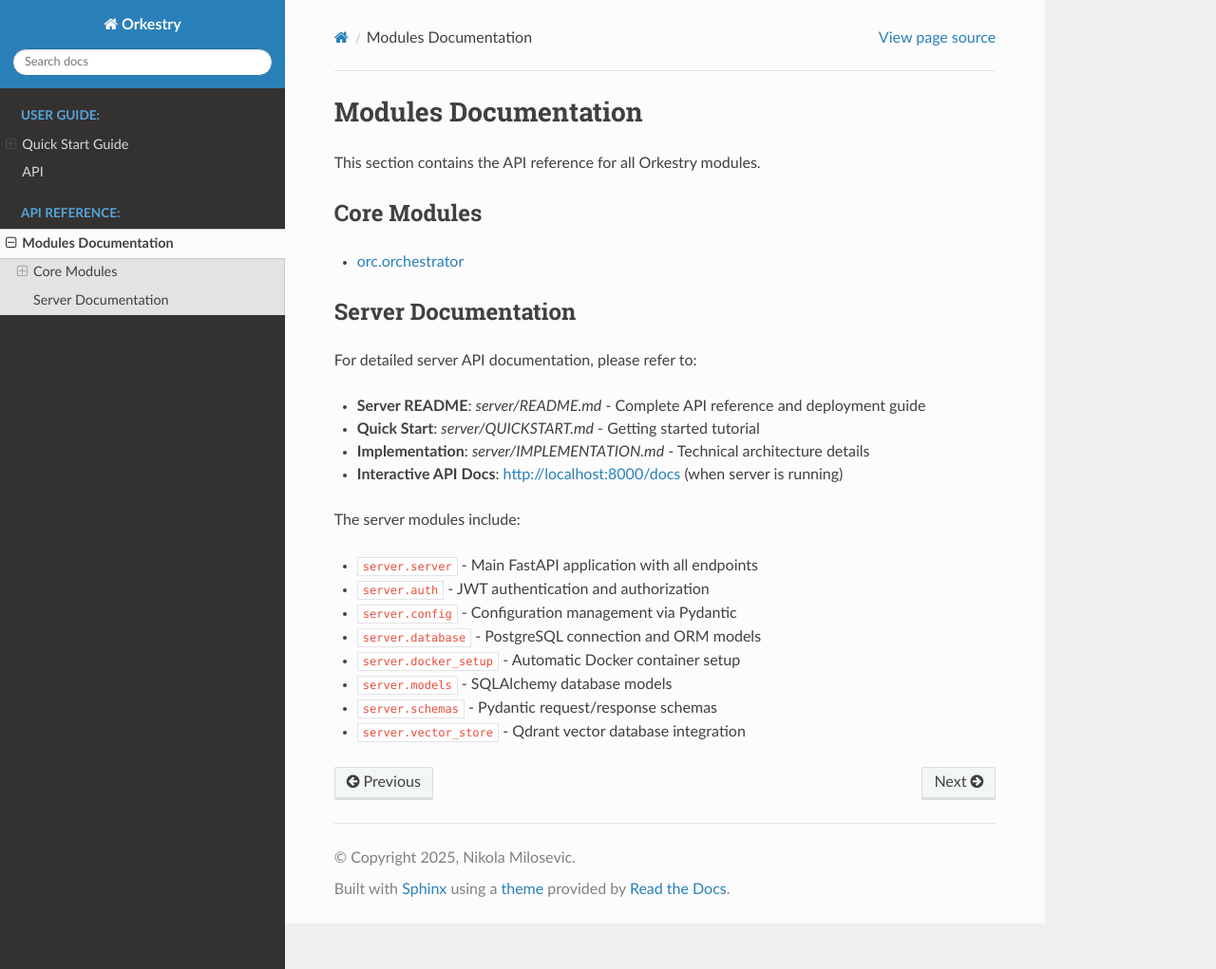
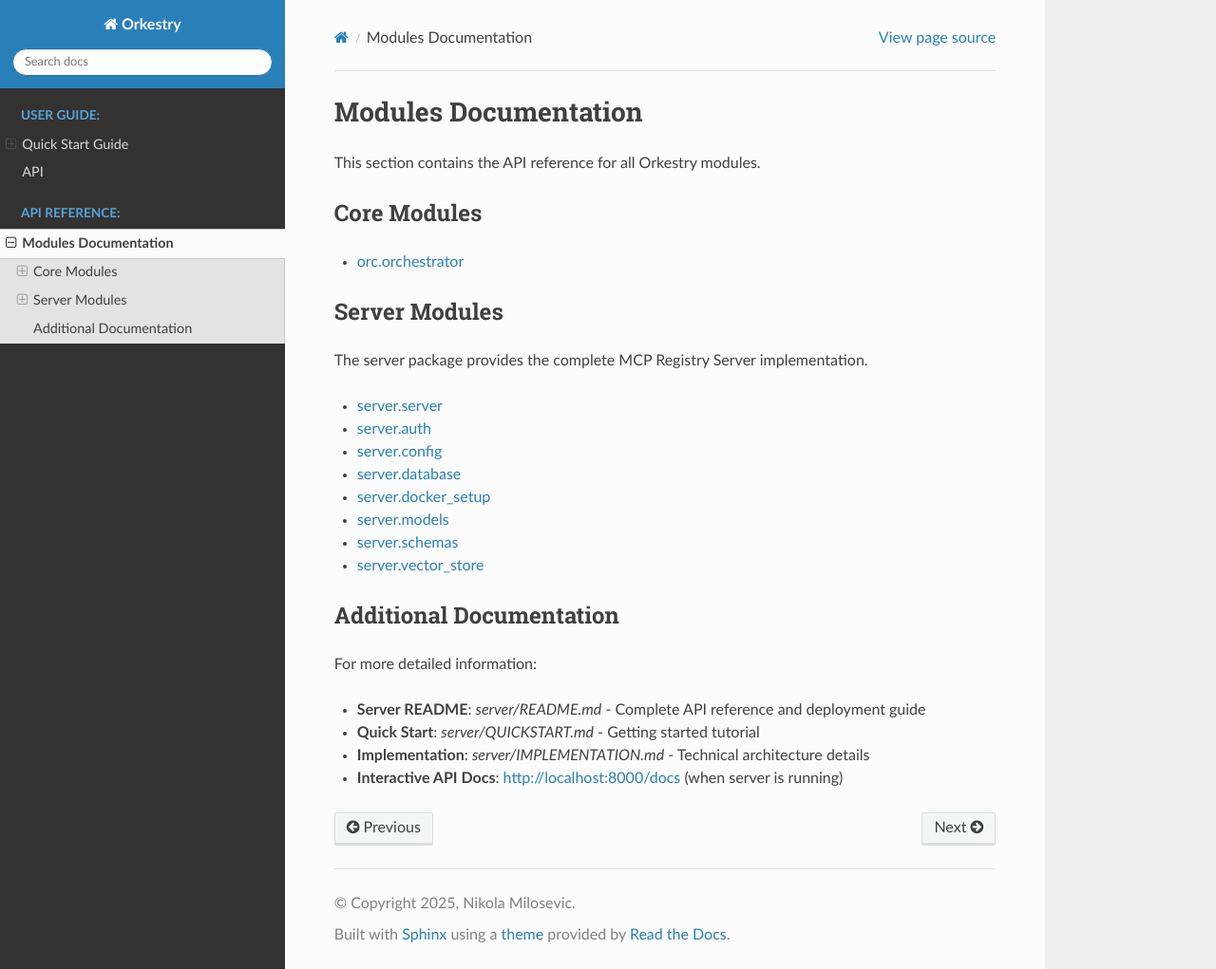
Before and after one commit to nikolamilosevic86/Orkestry, a Sphinx documentation site: the page built from docs/modules.rst, in a window 1280 px wide and 1021 px high. Shown: the whole window at 95% size. Built offline with Sphinx 7.4.7 and the Read the Docs theme 3.1.0, drawn with Linux system fonts in a browser that asks for light colours.

Commit message:
Add complete server module documentation to Sphinx
- Fixed conf.py to properly import server package from project root
- Added qdrant_client.models to mocked modules list
- Updated index.rst to include all 8 server modules
- Updated modules.rst with server module references
- Successfully generated comprehensive API documentation for:
  - server.server (main FastAPI application)
  - server.auth (JWT authentication)
  - server.config (Pydantic settings)
  - server.database (SQLAlchemy integration)
  - server.docker_setup (container orchestration)
  - server.models (ORM models)
  - server.schemas (request/response schemas)
  - server.vector_store (Qdrant integration)
- Build succeeded with 27 warnings (mostly duplicate references)
- All docstrings properly rendered with Read the Docs theme
- Follows Zen of Python: comprehensive, explicit documentation

```diff
--- a/docs/conf.py
+++ b/docs/conf.py
@@ -9,9 +9,11 @@
 import sys
 from unittest.mock import MagicMock
 
-# Add parent directory to path to import modules
-sys.path.insert(0, os.path.abspath('..'))
-sys.path.insert(0, os.path.abspath('../server'))
+# Get the absolute path to the project root
+project_root = os.path.abspath(os.path.join(os.path.dirname(__file__), '..'))
+
+# Add project root to path - this allows importing server as a package
+sys.path.insert(0, project_root)
 
 # Mock imports for modules that require heavy dependencies
 class Mock(MagicMock):
@@ -21,6 +23,7 @@
 
 MOCK_MODULES = [
     'qdrant_client',
+    'qdrant_client.models',
     'sentence_transformers',
     'torch',
     'docker',
--- a/docs/modules.rst
+++ b/docs/modules.rst
@@ -11,23 +11,29 @@
 
    generated/orc.orchestrator
 
-Server Documentation
---------------------
+Server Modules
+--------------
 
-For detailed server API documentation, please refer to:
+The server package provides the complete MCP Registry Server implementation.
+
+.. toctree::
+   :maxdepth: 4
+
+   generated/server.server
+   generated/server.auth
+   generated/server.config
+   generated/server.database
+   generated/server.docker_setup
+   generated/server.models
+   generated/server.schemas
+   generated/server.vector_store
+
+Additional Documentation
+------------------------
+
+For more detailed information:
 
 * **Server README**: `server/README.md` - Complete API reference and deployment guide
 * **Quick Start**: `server/QUICKSTART.md` - Getting started tutorial
 * **Implementation**: `server/IMPLEMENTATION.md` - Technical architecture details
 * **Interactive API Docs**: http://localhost:8000/docs (when server is running)
-
-The server modules include:
-
-* ``server.server`` - Main FastAPI application with all endpoints
-* ``server.auth`` - JWT authentication and authorization
-* ``server.config`` - Configuration management via Pydantic
-* ``server.database`` - PostgreSQL connection and ORM models
-* ``server.docker_setup`` - Automatic Docker container setup
-* ``server.models`` - SQLAlchemy database models
-* ``server.schemas`` - Pydantic request/response schemas
-* ``server.vector_store`` - Qdrant vector database integration
```
Also changed, not shown: docs/generated/server.auth.rst (added, +19 -0 lines), docs/generated/server.config.rst (added, +11 -0 lines), docs/generated/server.database.rst (added, +14 -0 lines), docs/generated/server.docker_setup.rst (added, +11 -0 lines), docs/generated/server.models.rst (added, +12 -0 lines), docs/generated/server.schemas.rst (added, +28 -0 lines), docs/generated/server.server.rst (added, +15 -0 lines), docs/generated/server.vector_store.rst (added, +17 -0 lines), docs/index.rst (+18 -0 lines).
